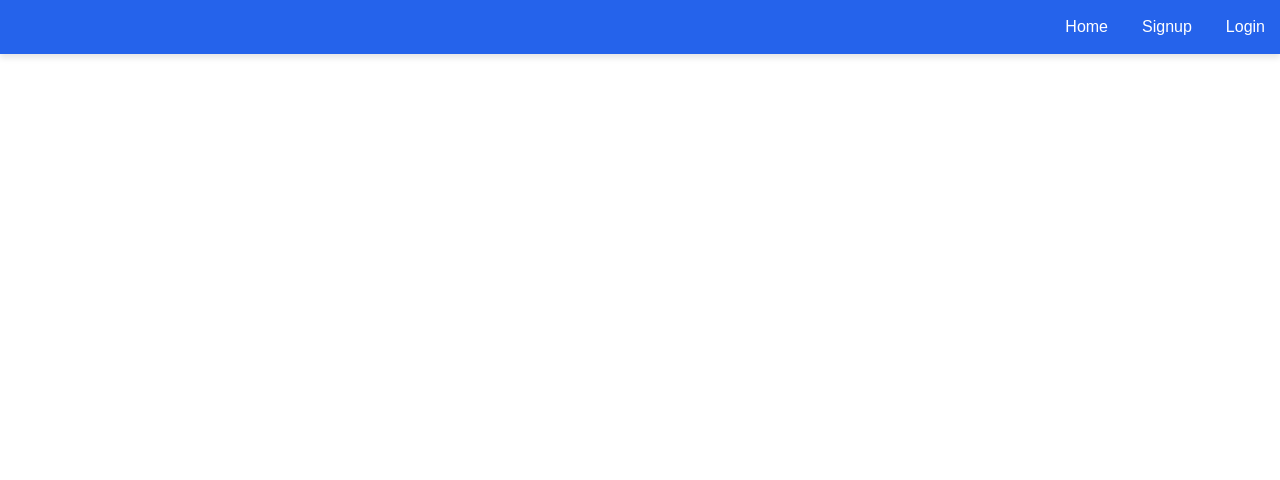
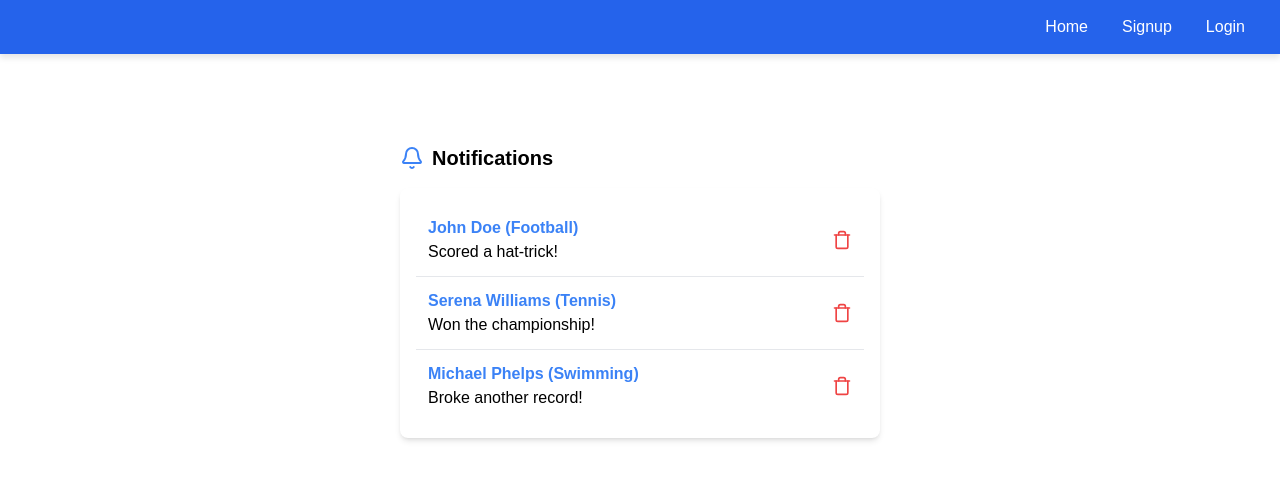
Before and after one commit to Ashutosh-kumar-code/athlete-mern, a React (Vite) app: page /notificatios in a window 1280 px wide. Before the commit this address had no page. Shown: the top 480 px of the page. Built offline with nearby package versions, Linux system fonts and the light colour scheme.

Commit message:
added notification page

```diff
--- a/src/App.tsx
+++ b/src/App.tsx
@@ -14,6 +14,7 @@
 import { useState } from 'react';
 import { ToastContainer } from "react-toastify";
 import "react-toastify/dist/ReactToastify.css";
+import NotificationPage from './pages/NotificationPage';
 
 
 function App() {
@@ -27,6 +28,8 @@
     { path: "/athelete-detail", element: <AtheleteDetail /> },
     { path: "/user-athelete-detail", element: <IndivisualAtheleteDetail/> },
     { path: "/profile", element: <ProfilePage /> },
+    { path: "/notificatios", element: <NotificationPage /> },
+
   ];
 
   console.log("toggleAuthApi=====",toggleAuthApi)
--- a/src/components/header/Header.tsx
+++ b/src/components/header/Header.tsx
@@ -1,8 +1,8 @@
 import React, { useEffect, useState } from "react";
 import { Link, useNavigate } from "react-router-dom";
 import "./header.css";
-
-const Header = ({ toggleAuthApi, settoggleAuthApi }) => {
+import { Bell } from 'lucide-react';
+const Header = ({ toggleAuthApi, settoggleAuthApi }: any) => {
   const navigate = useNavigate();
   const [webToken, setwebToken] = useState("");
   const [webUserRole, setwebUserRole] = useState("");
@@ -46,9 +46,12 @@
                     <li>
                       <Link to="/athelete-detail">Athlete List</Link>
                     </li> </> :
-                  <li>
-                    <Link to="/athelete">Athelete</Link>
-                  </li>
+                  <>
+                    <li>
+                      <Link to="/athelete">Athelete</Link>
+                    </li>
+
+                  </>
               }
               <li>
                 <Link to="/profile">Profile</Link>
@@ -56,6 +59,9 @@
               <li>
                 <Link to="#" onClick={handleLogout} >Logout</Link>
               </li>
+
+                <Link to="/notificatios" className="text-white"><Bell /></Link>
+
             </> :
               <>
                 <li>
--- a/src/components/header/header.css
+++ b/src/components/header/header.css
@@ -9,7 +9,7 @@
   /* Header Styles */
   header {
     background-color: #4a90e2;
-    padding: 15px 0;
+    padding: 15px 20px ;
     position: fixed;
     width: 100%;
     top: 0;
@@ -34,7 +34,7 @@
 
   /* Links Styles */
   nav ul li {
-    display: inline;
+
   }
 
   nav ul li a {
--- /dev/null
+++ b/src/pages/NotificationPage.tsx
@@ -0,0 +1,56 @@
+import { useState } from "react";
+import { Link } from "react-router-dom";
+import { Bell, Trash } from "lucide-react";
+
+interface Notification {
+  id: number;
+  playerName: string;
+  sport: string;
+  message: string;
+}
+
+const initialNotifications: Notification[] = [
+  { id: 1, playerName: "John Doe", sport: "Football", message: "Scored a hat-trick!" },
+  { id: 2, playerName: "Serena Williams", sport: "Tennis", message: "Won the championship!" },
+  { id: 3, playerName: "Michael Phelps", sport: "Swimming", message: "Broke another record!" },
+];
+
+export default function NotificationPage() {
+  const [notifications, setNotifications] = useState<Notification[]>(initialNotifications);
+
+  const deleteNotification = (id: number) => {
+    setNotifications((prev) => prev.filter((notif) => notif.id !== id));
+  };
+
+  return (
+    <div className="max-w-lg mx-auto p-4 pt-36">
+      <h1 className="text-xl font-bold flex items-center gap-2">
+        <Link to="/notifications" className="relative text-white">
+          <Bell className="w-6 h-6 text-blue-500" />
+        </Link>
+        Notifications
+      </h1>
+      <div className="mt-4 bg-white shadow-md rounded-lg p-4">
+        {notifications.length === 0 ? (
+          <p className="text-gray-500">No new notifications</p>
+        ) : (
+          notifications.map((notif) => (
+            <div
+
+              key={notif.id}
+              className="flex justify-between items-center hover:bg-slate-100 p-3 border-b last:border-none bg-white"
+            >
+              <div >
+                <span className="text-black font-semibold text-blue-500">{notif.playerName} ({notif.sport})</span>
+                <p className="text-black">{notif.message}</p>
+              </div>
+              <button onClick={() => deleteNotification(notif.id)} className="text-red-500">
+                <Trash className="w-5 h-5" />
+              </button>
+            </div>
+          ))
+        )}
+      </div>
+    </div>
+  );
+}
--- a/src/pages/Profile/ProfilePage.tsx
+++ b/src/pages/Profile/ProfilePage.tsx
@@ -4,6 +4,17 @@
 import orgainzerImage from "../../assets/images/badge.png"
 import athleteImage from "../../assets/images/on-fire.png"
 import doctorImage from "../../assets/images/doctor.png"
+
+
+type UserProfile = {
+  userRole: 'Organizer' | 'Doctor' | 'Athlete';
+  name: string;
+  bio?: string;
+  email?: string;
+  country?: string;
+  age:string;
+  sport?: string;
+};
 
 export default function ProfilePage() {
   // const [profile] = useState({
@@ -17,7 +28,7 @@
   //   sport: "Basketball",
   // });
 
-  const [profile, setUser] = useState(null);
+  const [profile, setUser] = useState<UserProfile>();
   const [loading, setLoading] = useState(true);
   const [error, setError] = useState("");
 
@@ -76,7 +87,7 @@
   );
 }
 
-function ProfileField({ label, value }: { label: string; value: string }) {
+function ProfileField({ label, value }: { label?: string; value?: string }) {
   return (
     <div className="profile-field">
      {label &&  <span className="field-label">{label}:</span> }
--- a/src/pages/athelete/Athelete.tsx
+++ b/src/pages/athelete/Athelete.tsx
@@ -1,4 +1,3 @@
-import { Link } from 'react-router-dom';
 import Table from '../../components/table/Table'
 import { useEffect, useState } from 'react';
 import { useNavigate } from 'react-router-dom';
@@ -71,7 +70,6 @@
         {
             rowKey: "name", header: "Name", render: (row: AthleteData) => (
                 <div className='flex gap-3 '
-                // onClick={()=> navigate("/athelete-detail",{state:row})}
                 >
                     {row.name}
                 </div>
@@ -104,7 +102,6 @@
         },
     ];
 
-  console.log(selectedAthlete, selectedAthlete?._id)
 
     const postData = async () => {
         try {
```
